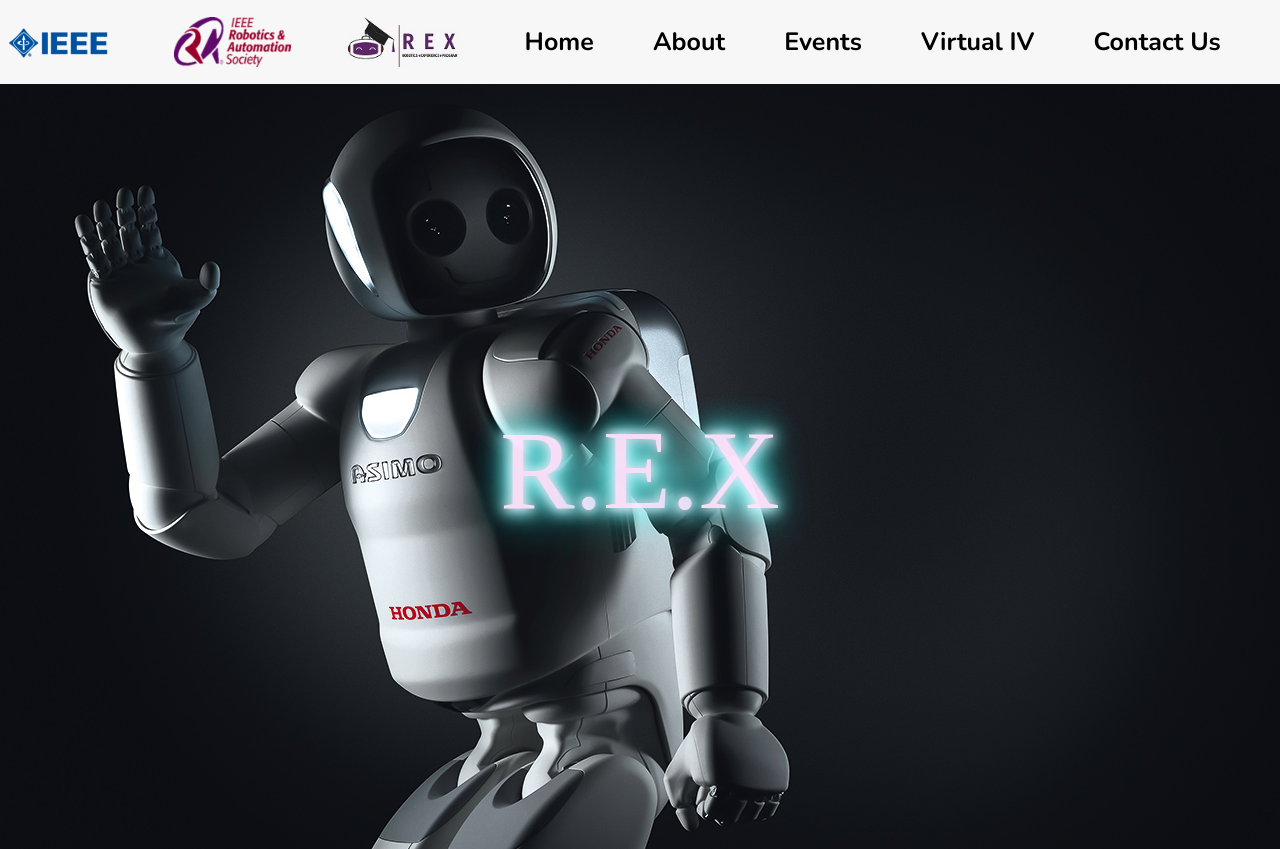
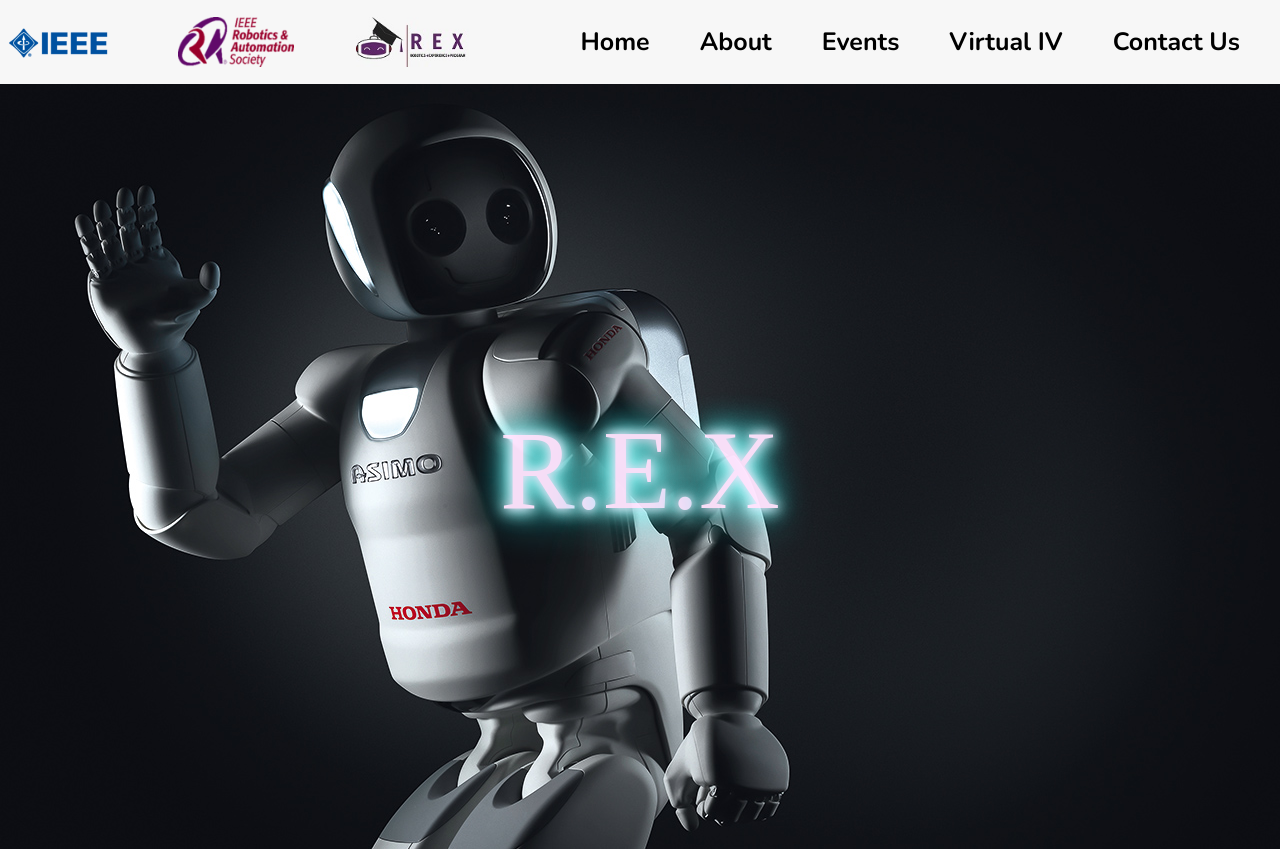
Before and after one commit to aswinkr77/IEEE-Rex, a plain HTML site: page docs/index.html in a window 1280 px wide. Shown: the top 849 px of the page. Drawn offline with nearby package versions, Linux system fonts and the light colour scheme.

Commit message:
minor changes

```diff
--- a/docs/style/style.css
+++ b/docs/style/style.css
@@ -102,23 +102,25 @@ header{
 header .logos{
     display: flex;
     justify-content: space-between;
-    width: 40%;
+    width: 600px;
     margin: 17px 0;
 }
 
 header .section-list{
     display: flex;
-    justify-content: space-evenly;
+    justify-content: flex-end;
     align-items: center;
     font-size: 25px;
     font-weight: bold;
     font-family: 'Nunito', sans-serif;
-    width: 70%;
+    width: 80%;
 }
 
 header .section-list a{
     text-decoration: none;
     color: black;
+    margin-right: 40px;
+    margin-left: 10px;
 }
 
 header .section-list a:hover{
```
